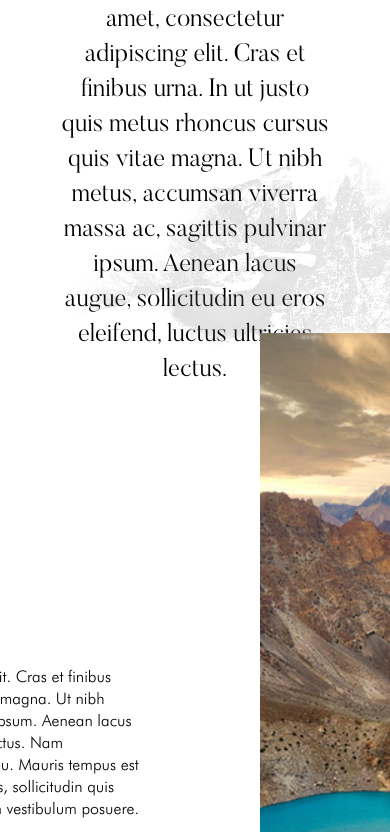
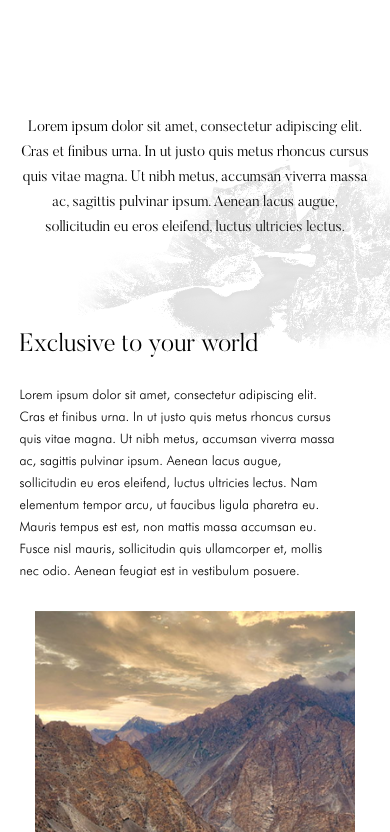
Before and after one commit to hamzakhalid141999/Facing-North, a Next.js app: page /services in a window 390 px wide. Shown: the part 852-1684 px from the top of the page. Built offline with nearby package versions, Linux system fonts and the light colour scheme.

Commit message:
services and services detail page fixed

```diff
--- a/components/servicesDetailsScreen/secondHomePageSection/secondHomePageSection.module.css
+++ b/components/servicesDetailsScreen/secondHomePageSection/secondHomePageSection.module.css
@@ -146,11 +146,12 @@
   }
   .container {
     width: 100%;
-    height: 130vh;
+    height: fit-content;
     background-color: white;
     position: relative;
     display: flex;
     flex-direction: column;
     align-items: center;
+    padding-bottom: 70px;
   }
 }
--- a/components/servicesScreen/fourthHomePageSection/fourthHomePageSection.module.css
+++ b/components/servicesScreen/fourthHomePageSection/fourthHomePageSection.module.css
@@ -276,3 +276,40 @@
 .btn_white:hover p {
   color: var(--deepGreen) !important;
 }
+@media screen and (max-width: 786px) {
+  .img_wrapper {
+    width: 85%;
+  }
+  .review_container {
+    width: 300px;
+    right: -60%;
+    top: initial;
+    left: 0;
+    bottom: 0;
+  }
+  .review_container h3 {
+    font-size: 25px;
+  }
+  .review_container p {
+    font-size: 13px;
+  }
+  .review_container_right {
+    position: absolute;
+    height: fit-content;
+    width: 310px;
+    box-shadow: 0px 23px 93px 0px rgba(11, 78, 85, 0.46);
+    background-color: white;
+    padding-bottom: 60px;
+    padding-top: 30px;
+    left: -50%;
+    right: 0;
+    top: initial;
+    bottom: 0;
+    margin: auto;
+    display: flex;
+    padding-left: 30px;
+    display: flex;
+    flex-direction: column;
+    /* justify-content: center; */
+  }
+}
--- a/components/servicesScreen/heroBanner/heroBanner.module.css
+++ b/components/servicesScreen/heroBanner/heroBanner.module.css
@@ -35,3 +35,12 @@
   line-height: 25px;
   font-family: "f-l";
 }
+@media screen and (max-width: 786px) {
+  .hero_banner_container h2 {
+    font-size: 32px;
+  }
+  .hero_banner_container p {
+    font-size: 14px;
+    width: 85%;
+  }
+}
--- a/components/servicesScreen/secondHomePageSection/secondHomePageSection.module.css
+++ b/components/servicesScreen/secondHomePageSection/secondHomePageSection.module.css
@@ -50,7 +50,7 @@
   font-family: "b-l";
 }
 .single_row {
-  width: 75%;
+  width: 80% !important;
   height: fit-content;
   z-index: 10;
   margin-top: 50px;
@@ -58,7 +58,7 @@
   flex-direction: row;
   justify-content: space-between;
   align-items: center;
-  width: 1100px;
+  max-width: 1150px;
 }
 .left_panel {
   width: 45%;
@@ -105,3 +105,53 @@
   height: 100%;
   object-fit: cover;
 }
+@media screen and (max-width: 786px) {
+  .hero_banner_container h2 {
+    font-size: 32px;
+  }
+  .hero_banner_container p {
+    font-size: 14px;
+    width: 85%;
+  }
+  .second_section h3 {
+    font-size: 15px;
+    line-height: 25px;
+    width: 90%;
+  }
+}
+@media screen and (max-width: 1000px) {
+  .left_panel {
+    width: 90%;
+  }
+  .left_panel h2 {
+    width: 100%;
+    font-size: 25px;
+    line-height: 25px;
+  }
+  .left_panel p {
+    width: 90%;
+    font-size: 13px;
+  }
+  .single_row {
+    width: 100% !important;
+    flex-direction: column;
+    max-width: initial;
+    row-gap: 30px;
+  }
+  .img_container {
+    width: 320px;
+    height: 450px;
+  }
+  .right_panel {
+    width: 90%;
+  }
+  .container {
+    width: 100%;
+    height: 130vh;
+    background-color: white;
+    position: relative;
+    display: flex;
+    flex-direction: column;
+    align-items: center;
+  }
+}
```
